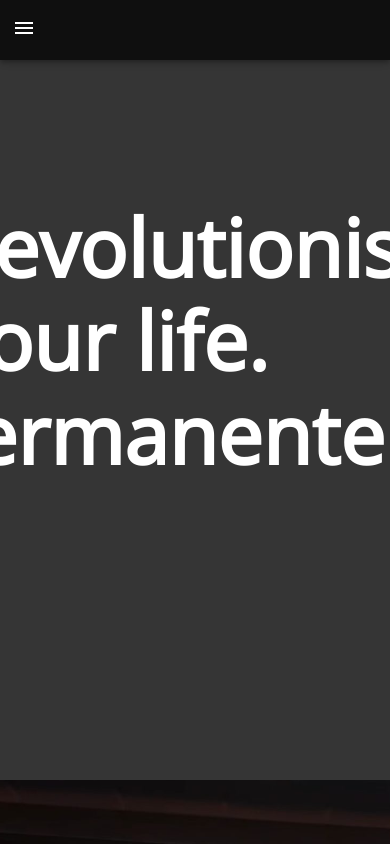
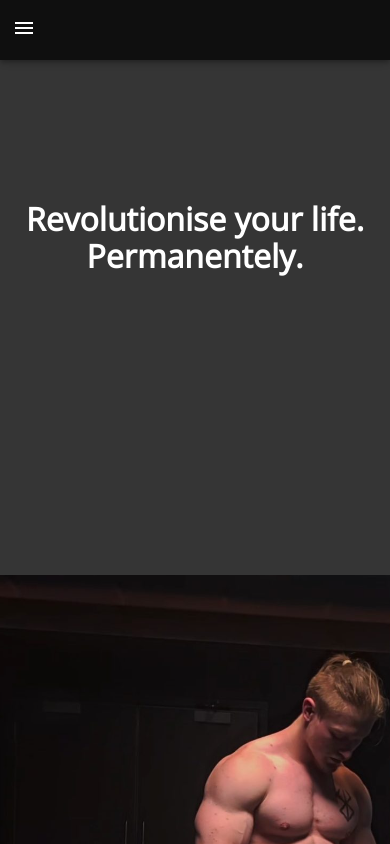
Before and after one commit to fs1g17/fs1g17.github.io, a React (Create React App) app: page /about in a window 390 px wide. Shown: the top 844 px of the page. Built offline with nearby package versions, Linux system fonts and the light colour scheme.

Commit message:
Make typography responsive

```diff
--- a/src/Theme.tsx
+++ b/src/Theme.tsx
@@ -2,34 +2,35 @@ import React from "react";
 import "./main.css";
 
 import { createTheme } from "@mui/material/styles";
+import {TypographyStyleOptions} from '@mui/material/styles/createTypography';
 
 declare module "@mui/material/styles" {
   interface TypographyVariants {
-    large: React.CSSProperties;
-    medeium: React.CSSProperties;
-    caption: React.CSSProperties;
-    normal: React.CSSProperties;
-    small: React.CSSProperties;
+    large: TypographyStyleOptions;
+    medeium: TypographyStyleOptions;
+    caption: TypographyStyleOptions;
+    normal: TypographyStyleOptions;
+    small: TypographyStyleOptions;
 
-    largeSemibold: React.CSSProperties;
-    medeiumSemibold: React.CSSProperties;
-    captionSemibold: React.CSSProperties;
-    normalSemibold: React.CSSProperties;
-    smallSemibold: React.CSSProperties;
+    largeSemibold: TypographyStyleOptions;
+    medeiumSemibold: TypographyStyleOptions;
+    captionSemibold: TypographyStyleOptions;
+    normalSemibold: TypographyStyleOptions;
+    smallSemibold: TypographyStyleOptions;
   }
 
   interface TypographyVariantsOptions {
-    large?: React.CSSProperties;
-    medeium?: React.CSSProperties;
-    caption?: React.CSSProperties;
-    normal?: React.CSSProperties;
-    small?: React.CSSProperties;
+    large?: TypographyStyleOptions;
+    medeium?: TypographyStyleOptions;
+    caption?: TypographyStyleOptions;
+    normal?: TypographyStyleOptions;
+    small?: TypographyStyleOptions;
 
-    largeSemibold?: React.CSSProperties;
-    medeiumSemibold?: React.CSSProperties;
-    captionSemibold?: React.CSSProperties;
-    normalSemibold?: React.CSSProperties;
-    smallSemibold?: React.CSSProperties;
+    largeSemibold?: TypographyStyleOptions;
+    medeiumSemibold?: TypographyStyleOptions;
+    captionSemibold?: TypographyStyleOptions;
+    normalSemibold?: TypographyStyleOptions;
+    smallSemibold?: TypographyStyleOptions;
   }
 }
 
@@ -49,74 +50,239 @@ declare module "@mui/material/Typography" {
   }
 }
 
+/*
+xs, extra-small: 0px
+sm, small: 600px
+md, medium: 900px
+lg, large: 1200px
+xl, extra-large: 1536px
+https://mui.com/material-ui/customization/breakpoints/
+
+1rem = 16px
+*/
+
 export const theme = createTheme({
   typography: {
     fontFamily: "Open Sans",
     h1: {
       fontFamily: "Open Sans",
-      fontSize: 80,
+      '@media (min-width:0px)': {
+        fontSize: '2rem',
+      },
+      '@media (min-width:600px)': {
+        fontSize: '3rem',
+      },
+      '@media (min-width:900px)': {
+        fontSize: '4rem',
+      },
+      '@media (min-width:1200px)': {
+        fontSize: '5rem',
+      },
       fontWeight: "bold",
     },
     h2: {
       fontFamily: "Open Sans",
-      fontSize: 60,
+      '@media (min-width:0px)': {
+        fontSize: '1.5rem',
+      },
+      '@media (min-width:600px)': {
+        fontSize: '2.25rem',
+      },
+      '@media (min-width:900px)': {
+        fontSize: '3rem',
+      },
+      '@media (min-width:1200px)': {
+        fontSize: '3.75rem',
+      },
       fontWeight: "bold",
     },
     h3: {
       fontFamily: "Open Sans",
-      fontSize: 30,
+      '@media (min-width:0px)': {
+        fontSize: '0.75rem',
+      },
+      '@media (min-width:600px)': {
+        fontSize: '1.125rem',
+      },
+      '@media (min-width:900px)': {
+        fontSize: '1.5rem',
+      },
+      '@media (min-width:1200px)': {
+        fontSize: '1.875rem',
+      },
       fontWeight: "bold",
     },
     h4: {
       fontFamily: "Open Sans",
-      fontSize: 24,
+      '@media (min-width:0px)': {
+        fontSize: '0.8rem',
+      },
+      '@media (min-width:600px)': {
+        fontSize: '1rem',
+      },
+      '@media (min-width:900px)': {
+        fontSize: '1.2rem',
+      },
+      '@media (min-width:1200px)': {
+        fontSize: '1.5rem',
+      },
       fontWeight: "bold",
     },
     large: {
       fontFamily: "Open Sans",
-      fontSize: 24,
+      '@media (min-width:0px)': {
+        fontSize: '0.8rem',
+      },
+      '@media (min-width:600px)': {
+        fontSize: '1rem',
+      },
+      '@media (min-width:900px)': {
+        fontSize: '1.2rem',
+      },
+      '@media (min-width:1200px)': {
+        fontSize: '1.5rem',
+      },
     },
     medeium: {
       fontFamily: "Open Sans",
-      fontSize: 20,
+      '@media (min-width:0px)': {
+        fontSize: '0.5rem',
+      },
+      '@media (min-width:600px)': {
+        fontSize: '0.75rem',
+      },
+      '@media (min-width:900px)': {
+        fontSize: '1rem',
+      },
+      '@media (min-width:1200px)': {
+        fontSize: '1.25rem',
+      },
     },
     caption: {
       fontFamily: "Open Sans",
-      fontSize: 18,
+      '@media (min-width:0px)': {
+        fontSize: '0.4rem',
+      },
+      '@media (min-width:600px)': {
+        fontSize: '0.6rem',
+      },
+      '@media (min-width:900px)': {
+        fontSize: '0.8rem',
+      },
+      '@media (min-width:1200px)': {
+        fontSize: '1rem',
+      },
       textTransform: "uppercase",
     },
     normal: {
       fontFamily: "Open Sans",
-      fontSize: 16,
+      '@media (min-width:0px)': {
+        fontSize: '0.4rem',
+      },
+      '@media (min-width:600px)': {
+        fontSize: '0.6rem',
+      },
+      '@media (min-width:900px)': {
+        fontSize: '0.8rem',
+      },
+      '@media (min-width:1200px)': {
+        fontSize: '1rem',
+      },
     },
     small: {
       fontFamily: "Open Sans",
-      fontSize: 12,
+      '@media (min-width:0px)': {
+        fontSize: '0.3rem',
+      },
+      '@media (min-width:600px)': {
+        fontSize: '0.45rem',
+      },
+      '@media (min-width:900px)': {
+        fontSize: '0.6rem',
+      },
+      '@media (min-width:1200px)': {
+        fontSize: '0.75rem',
+      },
     },
     largeSemibold: {
       fontFamily: "Open Sans",
-      fontSize: 24,
+      '@media (min-width:0px)': {
+        fontSize: '0.8rem',
+      },
+      '@media (min-width:600px)': {
+        fontSize: '1rem',
+      },
+      '@media (min-width:900px)': {
+        fontSize: '1.2rem',
+      },
+      '@media (min-width:1200px)': {
+        fontSize: '1.5rem',
+      },
       fontWeight: "medium",
     },
     medeiumSemibold: {
       fontFamily: "Open Sans",
-      fontSize: 20,
+      '@media (min-width:0px)': {
+        fontSize: '0.5rem',
+      },
+      '@media (min-width:600px)': {
+        fontSize: '0.75rem',
+      },
+      '@media (min-width:900px)': {
+        fontSize: '1rem',
+      },
+      '@media (min-width:1200px)': {
+        fontSize: '1.25rem',
+      },
       fontWeight: "medium",
     },
     captionSemibold: {
       fontFamily: "Open Sans",
-      fontSize: 18,
+      '@media (min-width:0px)': {
+        fontSize: '0.4rem',
+      },
+      '@media (min-width:600px)': {
+        fontSize: '0.6rem',
+      },
+      '@media (min-width:900px)': {
+        fontSize: '0.8rem',
+      },
+      '@media (min-width:1200px)': {
+        fontSize: '1rem',
+      },
       fontWeight: "medium",
       textTransform: "uppercase",
     },
     normalSemibold: {
       fontFamily: "Open Sans",
-      fontSize: 16,
+      '@media (min-width:0px)': {
+        fontSize: '0.4rem',
+      },
+      '@media (min-width:600px)': {
+        fontSize: '0.6rem',
+      },
+      '@media (min-width:900px)': {
+        fontSize: '0.8rem',
+      },
+      '@media (min-width:1200px)': {
+        fontSize: '1rem',
+      },
       fontWeight: "medium",
     },
     smallSemibold: {
       fontFamily: "Open Sans",
-      fontSize: 12,
+      '@media (min-width:0px)': {
+        fontSize: '0.3rem',
+      },
+      '@media (min-width:600px)': {
+        fontSize: '0.45rem',
+      },
+      '@media (min-width:900px)': {
+        fontSize: '0.6rem',
+      },
+      '@media (min-width:1200px)': {
+        fontSize: '0.75rem',
+      },
       fontWeight: "medium",
     },
   },
--- a/src/components/navbar/Navbar.tsx
+++ b/src/components/navbar/Navbar.tsx
@@ -98,18 +98,18 @@ const Navbar: FC = () => {
             aria-label="open drawer"
             edge="start"
             onClick={handleDrawerToggle}
-            sx={{ mr: 2, display: { sm: 'none' } }}
+            sx={{ mr: 2, display: { md: 'none' } }}
           >
             <MenuIcon />
           </IconButton>
           <Typography
             variant="h4"
             component="div"
-            sx={{ flexGrow: 1, display: { xs: 'none', sm: 'block' } }}
+            sx={{ flexGrow: 1, display: { xs: 'none', sm: 'none', md: 'block', lg: 'block', xl: 'block' } }}
           >
             Navbar
           </Typography>
-          <Box sx={{ marginLeft: "auto", display: { xs: 'none', sm: 'block' } }}>
+          <Box sx={{ marginLeft: "auto", display: { xs: 'none', sm: 'none', md: 'block', lg: 'block', xl: 'block' } }}>
             {navItems.map(({ path, label }) => (
               <NavbarLink path={path} label={label} color={getColor(path)} />
             ))}
@@ -123,7 +123,7 @@ const Navbar: FC = () => {
           open={mobileOpen}
           onClose={handleDrawerToggle}
           ModalProps={{ keepMounted: true }}
-          sx={{ display: { xs: 'block', sm: 'none' }, '& .MuiDrawer-paper': { boxSizing: 'border-box', width: drawerWidth }}}
+          sx={{ display: { xs: 'block', sm: 'block', md: 'none' }, '& .MuiDrawer-paper': { boxSizing: 'border-box', width: drawerWidth }}}
         >
           {drawer}
         </Drawer>
```
